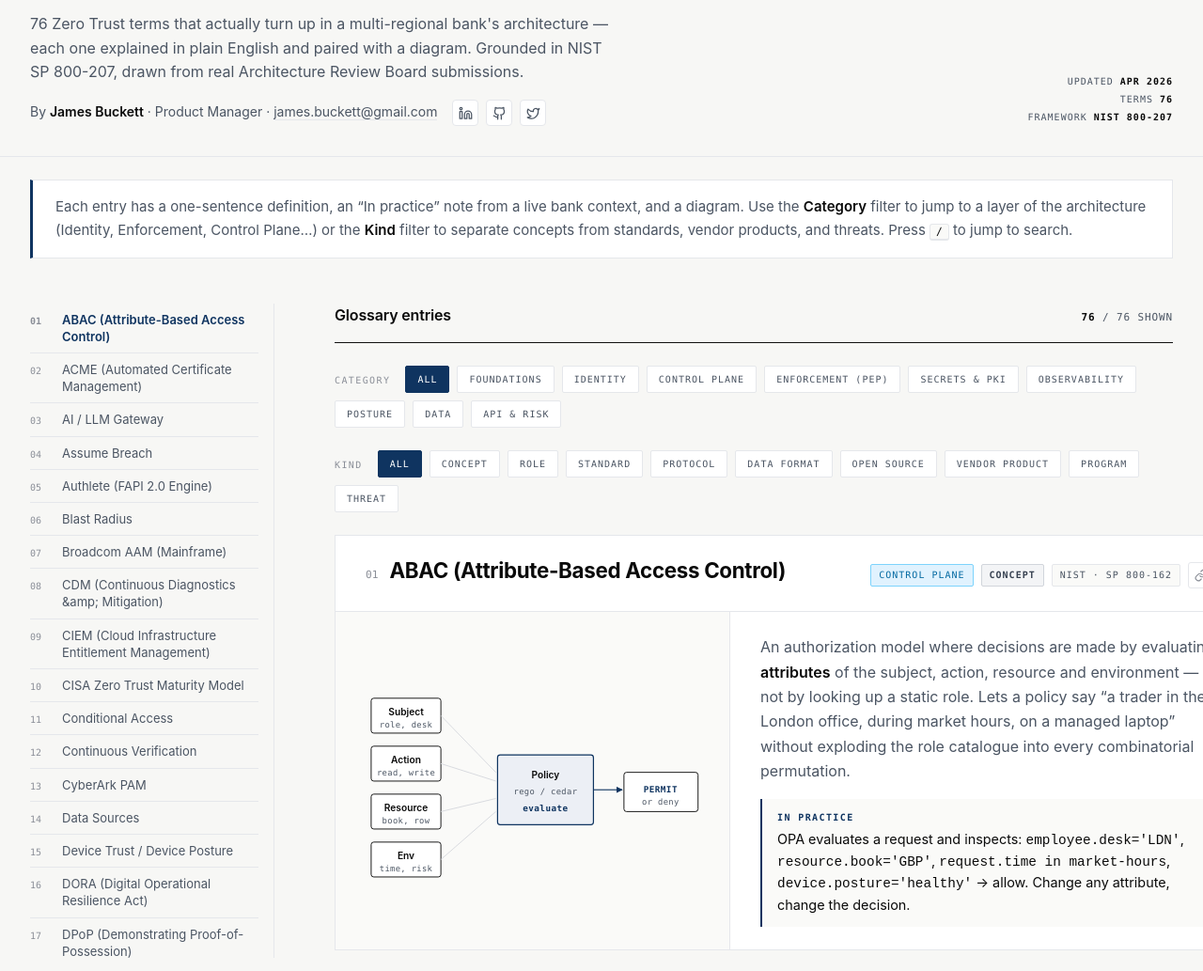
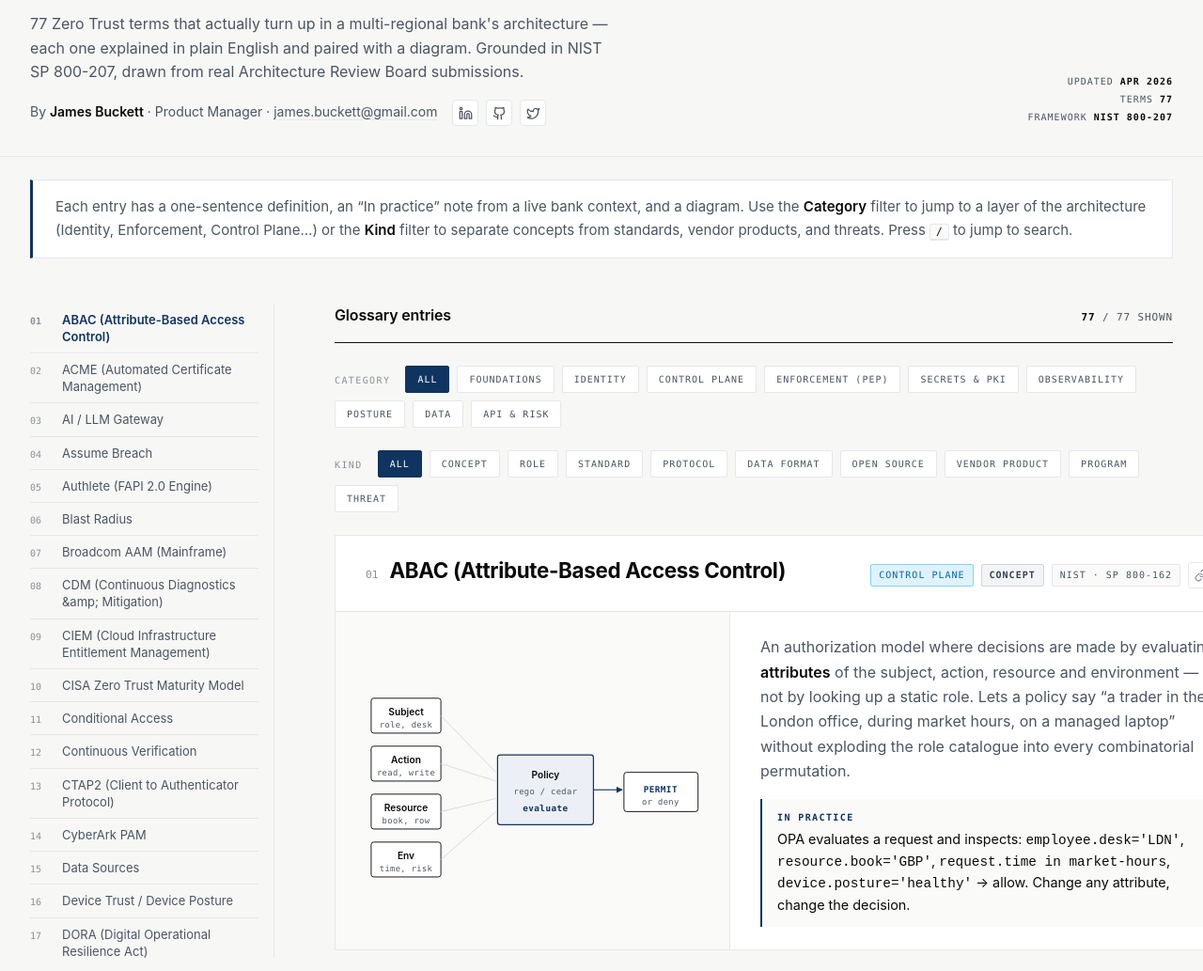
Before and after one commit to jamesbuckett/zta-financial-institution-visual-glossary, a plain HTML site: page index.html in a window 1280 px wide. Shown: the part 263-1296 px from the top of the page at 94% size. Drawn offline with Linux system fonts and the light colour scheme.

Commit message:
Add CTAP2 glossary entry and bump term count to 77
Co-Authored-By: Claude Opus 4.7 (1M context) <noreply@anthropic.com>

```diff
--- a/index.html
+++ b/index.html
@@ -4,7 +4,7 @@
 <meta charset="UTF-8" />
 <meta name="viewport" content="width=device-width, initial-scale=1" />
 <title>Zero Trust Architecture Glossary for Banks (NIST 800-207)</title>
-<meta name="description" content="76 Zero Trust Architecture terms for bank architects — FAPI, PAR, mTLS, PEP/PDP — each with a one-line definition and a diagram. Mapped to NIST SP 800-207." />
+<meta name="description" content="77 Zero Trust Architecture terms for bank architects — FAPI, PAR, mTLS, PEP/PDP — each with a one-line definition and a diagram. Mapped to NIST SP 800-207." />
 <meta name="author" content="James Buckett" />
 <meta name="color-scheme" content="light dark" />
 <meta name="theme-color" content="#F7F7F5" media="(prefers-color-scheme: light)" />
@@ -16,7 +16,7 @@
 <!-- Open Graph (LinkedIn, Slack, Facebook, iMessage, Discord) -->
 <meta property="og:type" content="article" />
 <meta property="og:title" content="Zero Trust Architecture Glossary for Banks" />
-<meta property="og:description" content="76 ZTA terms for bank architects — FAPI, PAR, mTLS, PEP/PDP — each with a diagram. Mapped to NIST SP 800-207." />
+<meta property="og:description" content="77 ZTA terms for bank architects — FAPI, PAR, mTLS, PEP/PDP — each with a diagram. Mapped to NIST SP 800-207." />
 <meta property="og:url" content="https://example.com/zta-glossary/" />
 <meta property="og:site_name" content="James Buckett" />
 <meta property="og:locale" content="en_US" />
@@ -717,7 +717,7 @@
   <div>
     <span class="eyebrow">Reference &middot; NIST SP 800-207</span>
     <h1>Zero Trust Architecture <span>A visual glossary for financial institutions</span></h1>
-    <p class="lede">76 Zero Trust terms that actually turn up in a multi-regional bank&apos;s architecture &mdash; each one explained in plain English and paired with a diagram. Grounded in NIST SP 800-207, drawn from real Architecture Review Board submissions.</p>
+    <p class="lede">77 Zero Trust terms that actually turn up in a multi-regional bank&apos;s architecture &mdash; each one explained in plain English and paired with a diagram. Grounded in NIST SP 800-207, drawn from real Architecture Review Board submissions.</p>
     <p class="byline">
       By <strong>James Buckett</strong> &middot; Product Manager &middot;
       <a href="mailto:james.buckett@gmail.com" rel="author">james.buckett@gmail.com</a>
@@ -736,7 +736,7 @@
   </div>
   <div class="hero-meta">
     <div>Updated <b>Apr 2026</b></div>
-    <div>Terms <b id="termCountMeta">76</b></div>
+    <div>Terms <b id="termCountMeta">77</b></div>
     <div>Framework <b>NIST 800-207</b></div>
   </div>
 </section>
@@ -762,7 +762,7 @@
   <main id="main">
     <div class="toolbar">
       <h2>Glossary entries</h2>
-      <span class="toolbar-meta"><b id="shownCount">76</b> / <span id="totalCount">76</span> shown</span>
+      <span class="toolbar-meta"><b id="shownCount">77</b> / <span id="totalCount">77</span> shown</span>
     </div>
 
     <div class="filter-row" id="filterRow" role="group" aria-label="Filter by category">
@@ -796,7 +796,7 @@
     <div class="cards" id="cards"></div>
 
     <div class="no-results" id="noResults">
-      Nothing matches <code id="noResultsQuery"></code> &mdash; yet. Try a shorter keyword, or clear the filters to see all <b id="noResultsTotal">76</b> terms.
+      Nothing matches <code id="noResultsQuery"></code> &mdash; yet. Try a shorter keyword, or clear the filters to see all <b id="noResultsTotal">77</b> terms.
     </div>
   </main>
 
@@ -806,7 +806,7 @@
   <div class="about-inner">
     <h2 id="about-heading">About this glossary</h2>
     <p>
-      I&rsquo;m <strong>James Buckett</strong>, an Enterprise Security Architect working on Zero Trust Architecture programs for multi-regional banks. I built this glossary while preparing a 2025 Architecture Review Board submission &mdash; 76 terms I kept having to re-explain from first principles, now each one paired with a diagram and a concrete operational example.
+      I&rsquo;m <strong>James Buckett</strong>, an Enterprise Security Architect working on Zero Trust Architecture programs for multi-regional banks. I built this glossary while preparing a 2025 Architecture Review Board submission &mdash; 77 terms I kept having to re-explain from first principles, now each one paired with a diagram and a concrete operational example.
     </p>
     <p>
       If you spot something wrong, something missing, or a term that could be explained better, I&rsquo;d like to hear about it. This page has no tracking, no analytics, and no external dependencies beyond the fonts your browser already has.
@@ -841,7 +841,7 @@
   <div class="foot-inner">
     <span>
       Written by <strong>James Buckett</strong> (Enterprise Security Architect) &middot;
-      <b id="footCount">76</b> entries &middot;
+      <b id="footCount">77</b> entries &middot;
       Drawn from a 2025 ARB submission &middot;
       Mapped to NIST SP&nbsp;800-207 &middot;
       Updated April 2026
@@ -2188,6 +2188,43 @@ const TERMS = [
     <text x="30" y="206" class="d-sub">certified levels L1 / L2 / L3 &middot; attestation proves provenance</text>
     <text x="30" y="221" class="d-sub">no shared secrets &middot; no OTP to phish</text>
     <defs><marker id="arF2" viewBox="0 0 10 10" refX="9" refY="5" markerWidth="6" markerHeight="6" orient="auto"><path d="M0 0 L10 5 L0 10 z" class="d-accent"/></marker></defs>
+  </svg>`
+},
+{
+  id: "ctap2", name: "CTAP2 (Client to Authenticator Protocol)", category: "Foundations",
+  kind: "Protocol",
+  aliases: ["CTAP", "Client to Authenticator Protocol", "hmac-secret", "user verification", "user presence"],
+  title: { prefix: "Spec", text: "FIDO Alliance CTAP 2.x" },
+  short: "The <strong>authenticator-side half of FIDO2</strong> &mdash; the CBOR-encoded protocol that lets an external security key or a platform authenticator talk to the browser or OS over USB HID, NFC or BLE. CTAP2 is what carries the user-presence tap, the user-verification PIN or biometric, and the <code>hmac-secret</code> extension that encrypts data at rest to a resident credential.",
+  practice: "A treasury trader taps a YubiKey 5 NFC to the back of their phone to approve a wire; CTAP2 over NFC ferries the challenge to the key, the key verifies user presence, signs with the RP-scoped private key, and returns the assertion that WebAuthn then delivers to the bank.",
+  svg: `<svg viewBox="0 0 400 250" role="img" aria-labelledby="t-ctap2 d-ctap2" xmlns="http://www.w3.org/2000/svg">
+    <title id="t-ctap2">CTAP2 transports between authenticator and client</title>
+    <desc id="d-ctap2">An external or platform authenticator speaks CBOR-over-CTAP2 to the client across USB HID, NFC or BLE, with user presence and user verification checked on the authenticator; the client then speaks WebAuthn to the relying party.</desc>
+    <rect x="10" y="80" width="100" height="90" rx="3" class="d-box"/>
+    <text x="60" y="104" text-anchor="middle" class="d-label">Authenticator</text>
+    <text x="60" y="122" text-anchor="middle" class="d-sub">UP tap</text>
+    <text x="60" y="138" text-anchor="middle" class="d-sub">UV PIN / bio</text>
+    <text x="60" y="156" text-anchor="middle" class="d-accent-text">signs on-device</text>
+    <rect x="160" y="50" width="80" height="22" rx="2" class="d-ghost"/>
+    <text x="200" y="65" text-anchor="middle" class="d-sub">USB HID</text>
+    <rect x="160" y="114" width="80" height="22" rx="2" class="d-ghost"/>
+    <text x="200" y="129" text-anchor="middle" class="d-sub">NFC</text>
+    <rect x="160" y="178" width="80" height="22" rx="2" class="d-ghost"/>
+    <text x="200" y="193" text-anchor="middle" class="d-sub">BLE</text>
+    <path d="M110 100 L160 62" class="d-line-mute"/>
+    <path d="M110 125 L160 125" class="d-line-mute"/>
+    <path d="M110 150 L160 188" class="d-line-mute"/>
+    <rect x="290" y="80" width="100" height="90" rx="3" class="d-pri"/>
+    <text x="340" y="104" text-anchor="middle" class="d-label">Client</text>
+    <text x="340" y="122" text-anchor="middle" class="d-sub">browser / OS</text>
+    <text x="340" y="140" text-anchor="middle" class="d-accent-text">&rarr; WebAuthn RP</text>
+    <path d="M240 62 L290 110" class="d-line" marker-end="url(#arCT)"/>
+    <path d="M240 125 L290 125" class="d-line" marker-end="url(#arCT)"/>
+    <path d="M240 188 L290 140" class="d-line" marker-end="url(#arCT)"/>
+    <text x="200" y="90" text-anchor="middle" class="d-accent-text">CTAP2 (CBOR)</text>
+    <rect x="20" y="210" width="360" height="30" rx="3" class="d-bg"/>
+    <text x="200" y="229" text-anchor="middle" class="d-accent-text">UP &middot; UV &middot; HMAC-SECRET &middot; RESIDENT CREDS</text>
+    <defs><marker id="arCT" viewBox="0 0 10 10" refX="9" refY="5" markerWidth="6" markerHeight="6" orient="auto"><path d="M0 0 L10 5 L0 10 z" class="d-accent"/></marker></defs>
   </svg>`
 },
 {
@@ -3753,7 +3790,7 @@ if (citeCopyBtn && citeTextEl) {
   });
 }
 
-/* JSON-LD: Person + DefinedTermSet + 76 DefinedTerm entries.
+/* JSON-LD: Person + DefinedTermSet + 77 DefinedTerm entries.
    Emitted at runtime from TERMS so the structured data stays in sync with the glossary
    (no duplicate source of truth to maintain). */
 (function emitJsonLd() {
@@ -3806,7 +3843,7 @@ if (citeCopyBtn && citeTextEl) {
         "@type": "DefinedTermSet",
         "@id": setId,
         "name": "Zero Trust Architecture Glossary for Banks",
-        "description": "A visual glossary of 76 Zero Trust Architecture terms for bank architects, mapped to NIST SP 800-207 and drawn from a 2025 Architecture Review Board submission.",
+        "description": "A visual glossary of 77 Zero Trust Architecture terms for bank architects, mapped to NIST SP 800-207 and drawn from a 2025 Architecture Review Board submission.",
         "url": canonical,
         "inLanguage": "en-US",
         "dateModified": "2026-04-20",
```
